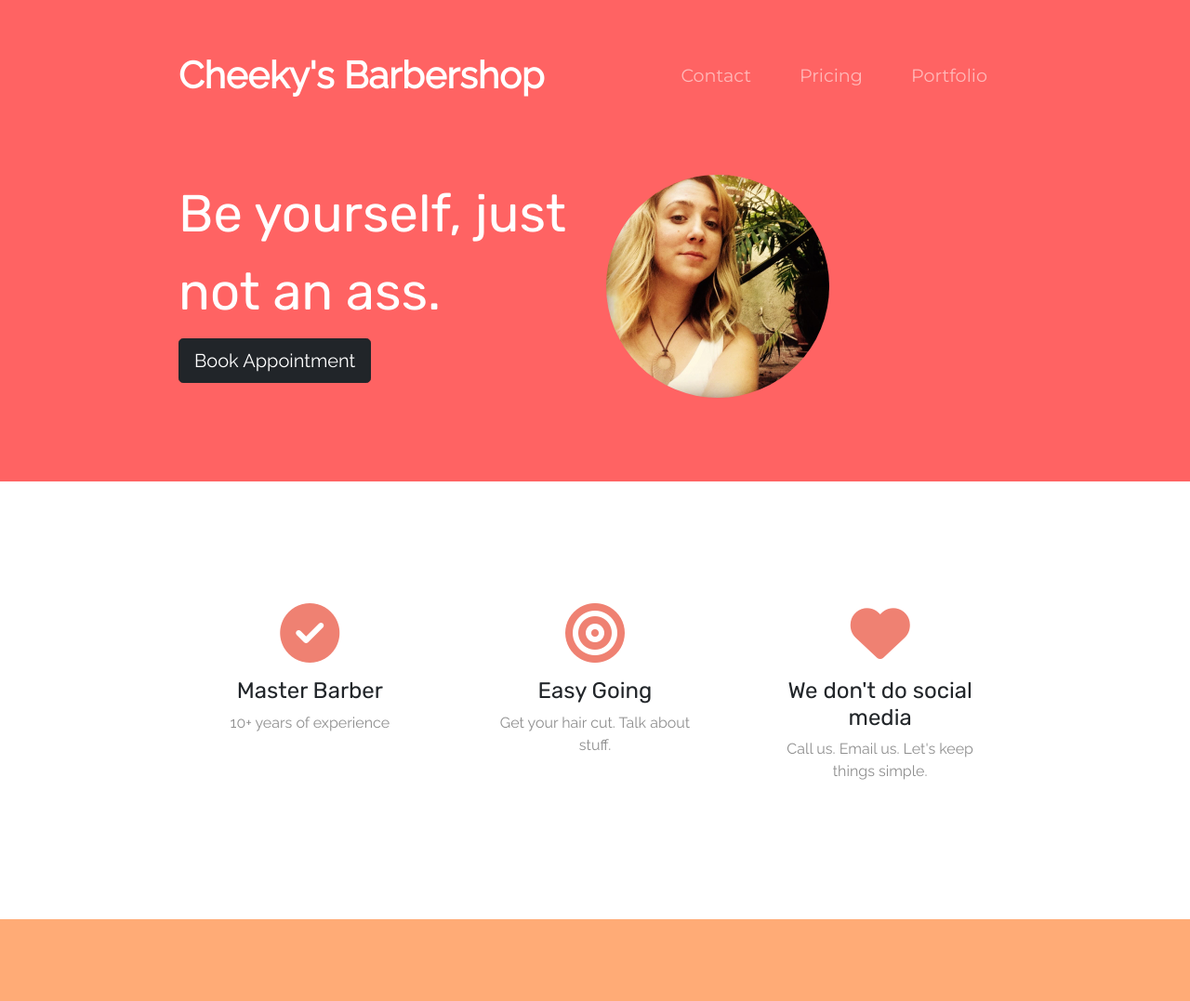
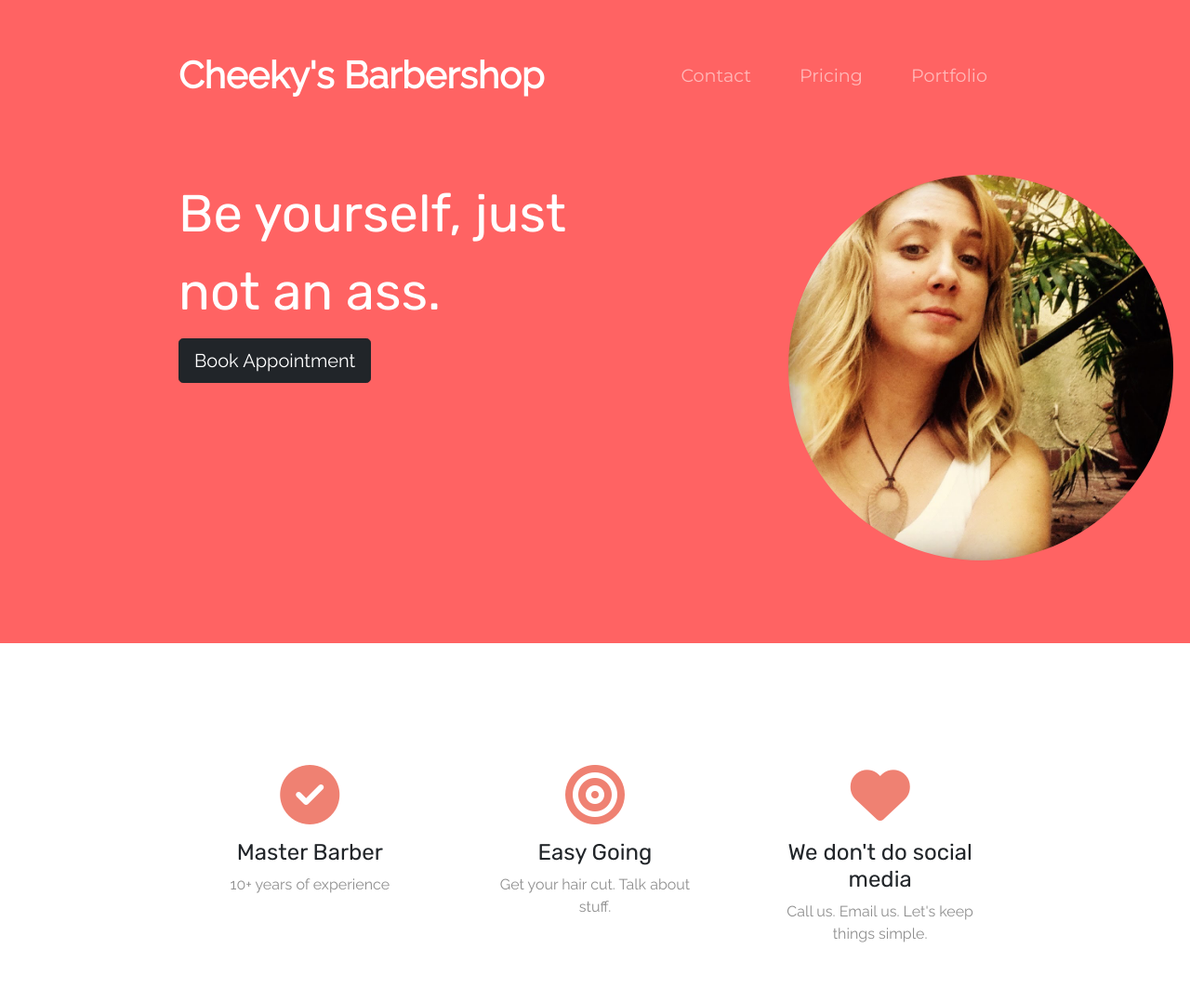
Before and after one commit to w-ables/cheekys, a plain HTML site: page index.html in a window 1280 px wide. Shown: the top 1077 px of the page at 93% size. Drawn offline with nearby package versions, Linux system fonts and the light colour scheme.

Commit message:
fixed title image

```diff
--- a/css/styles.css
+++ b/css/styles.css
@@ -79,9 +79,13 @@ p {
 
 /* Title Image*/
 .title-image {
-  width: 55%;
+  width: 95%;
   border-radius: 50%;
-}
+  position: relative;
+  left: 45%;
+  }
+
+
 
 /* Feature Section */
 #features {
```
